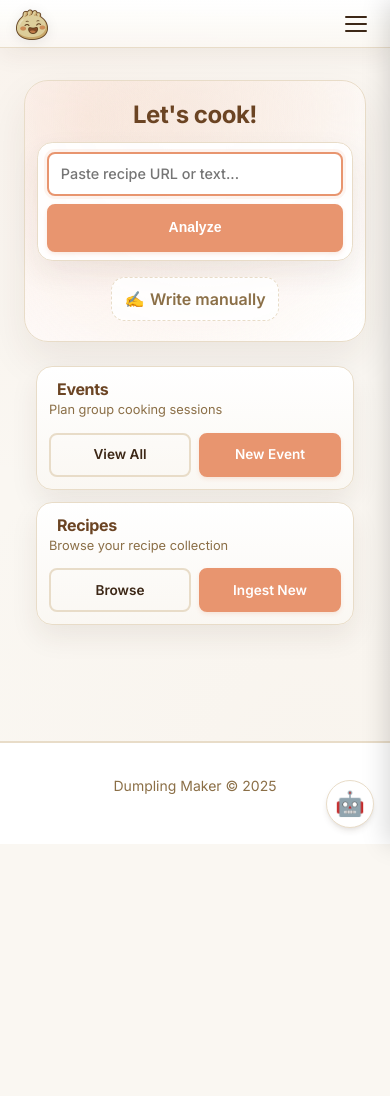
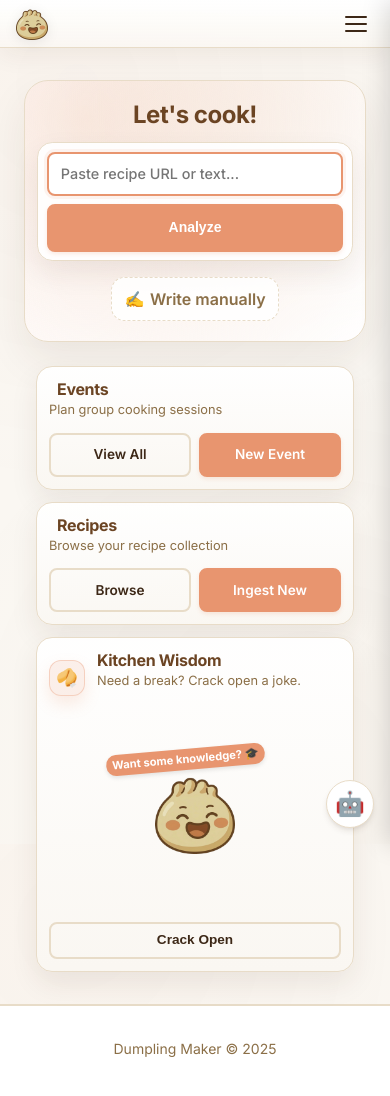
Before and after one commit to liminm/recipe-scaler-formatter, a Next.js app: page / in a window 390 px wide. Shown: the top 1096 px of the page. Before the commit the page ends 844 px from the top, so only its background shows below. Built offline with nearby package versions, Linux system fonts and the light colour scheme.

Commit message:
feat: Display kitchen wisdom card on mobile with compact padding and font size instead of hiding it.

```diff
--- a/src/app/globals.css
+++ b/src/app/globals.css
@@ -3451,9 +3451,11 @@ body.chili-mode .nav-link.active {
     font-size: 0.85rem !important;
   }
 
-  /* === Hide Kitchen Wisdom on Mobile === */
+  /* === Kitchen Wisdom on Mobile - Compact === */
   .kitchen-wisdom-card {
-    display: none !important;
+    display: block !important;
+    padding: 0.75rem !important;
+    font-size: 0.85rem !important;
   }
 
   /* === General Compact Styles === */
```
